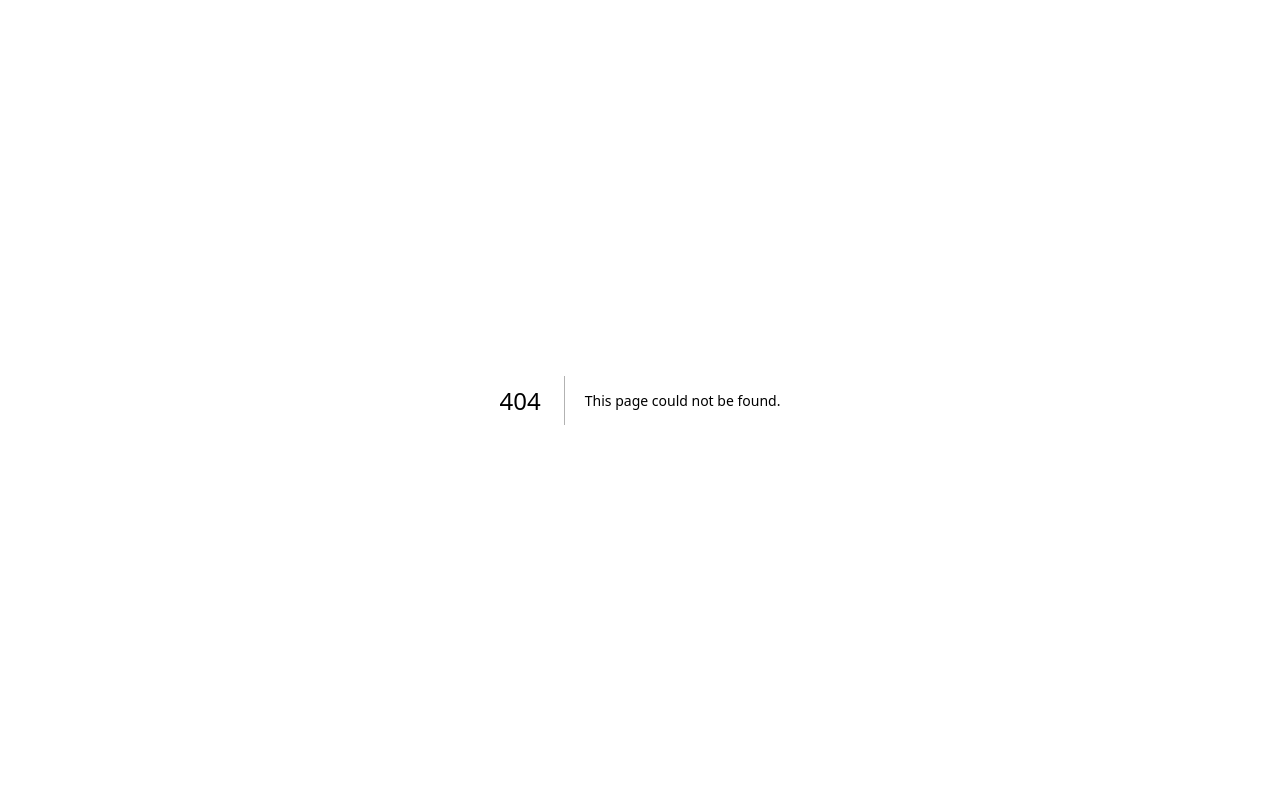
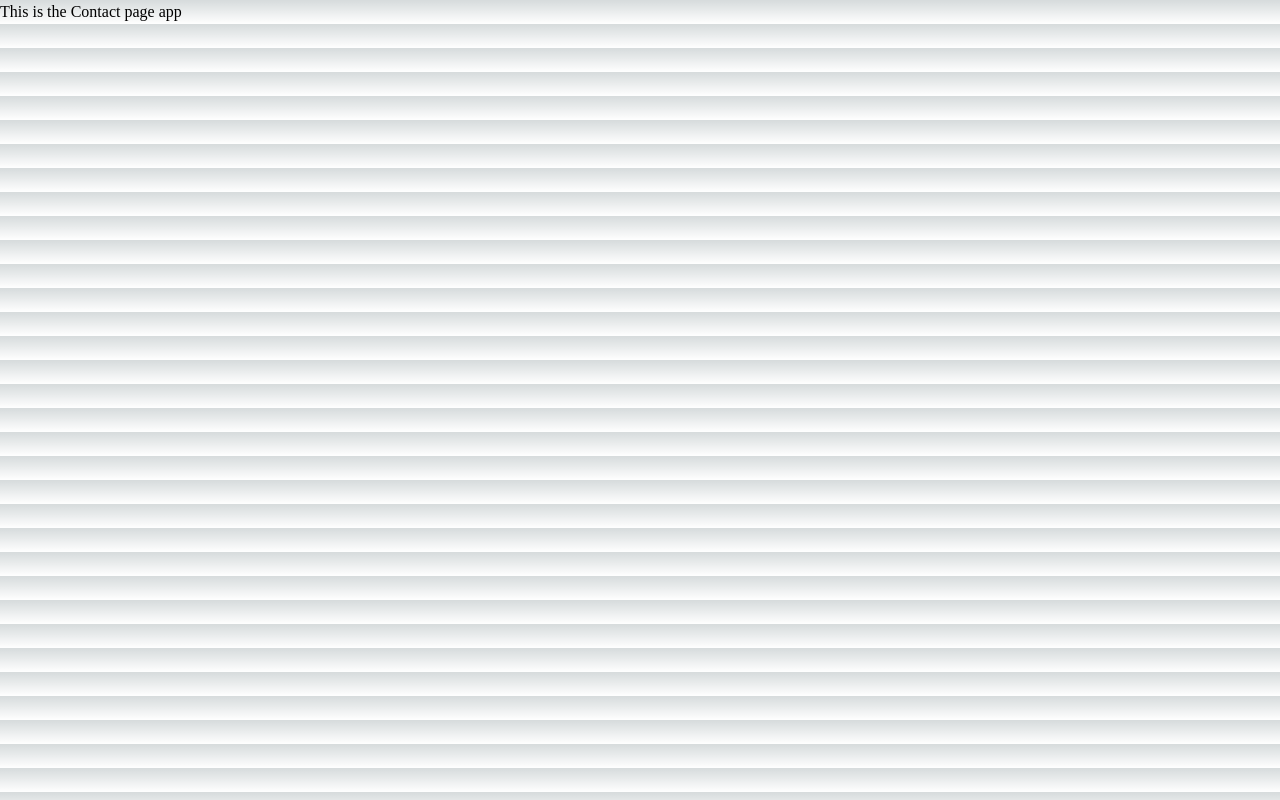
Before and after one commit to egidehirwa/iCook-frontend, a Next.js app: page /contact in a window 1280 px wide. Before the commit this address had no page. Built offline with nearby package versions, Linux system fonts and the light colour scheme.

Commit message:
Added new pages

```diff
--- /dev/null
+++ b/src/app/about/page.js
@@ -0,0 +1,7 @@
+export default function About() {
+  return (
+    <main>
+      <div>This is the About page app</div>
+    </main>
+  );
+}
--- /dev/null
+++ b/src/app/contact/page.js
@@ -0,0 +1,7 @@
+export default function Contact() {
+  return (
+    <main>
+      <div>This is the Contact page app</div>
+    </main>
+  );
+}
```
Also changed, not shown: src/components/footer.js (added).
